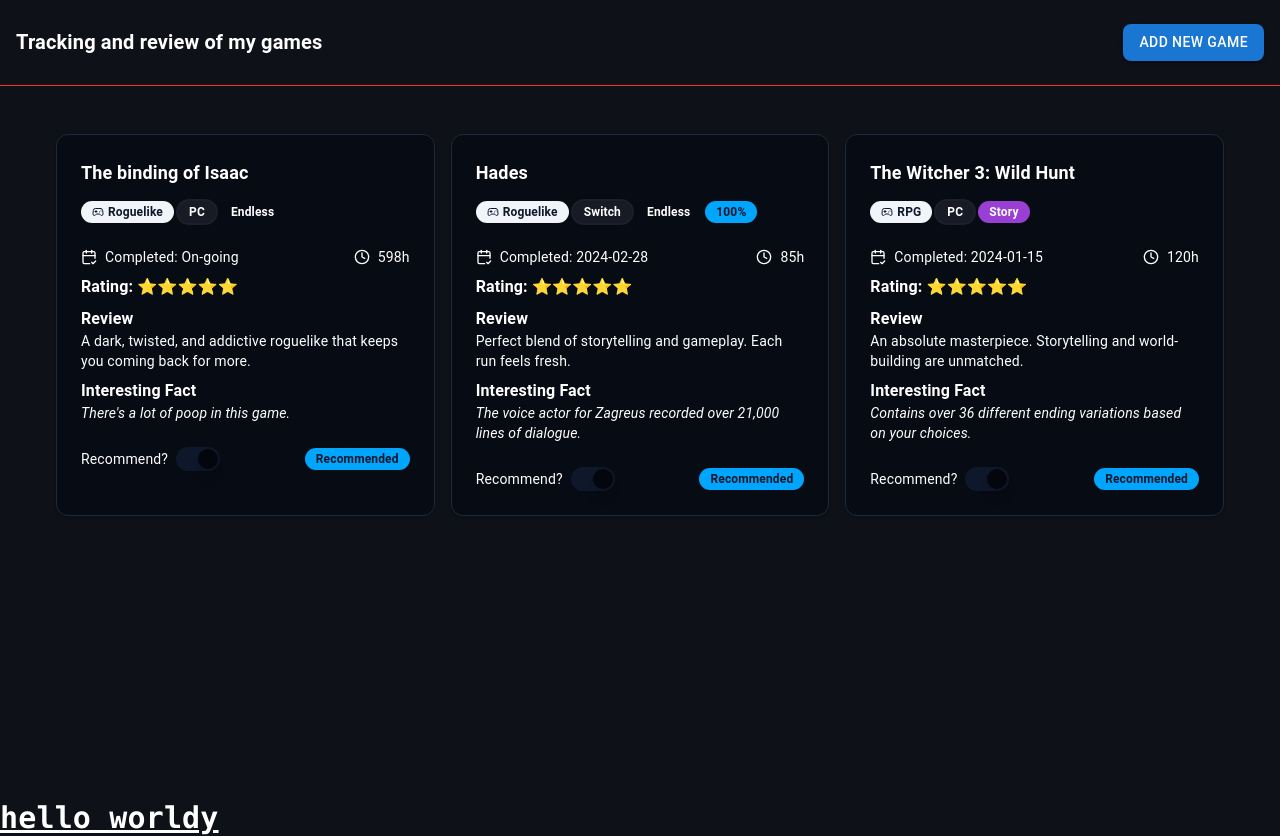
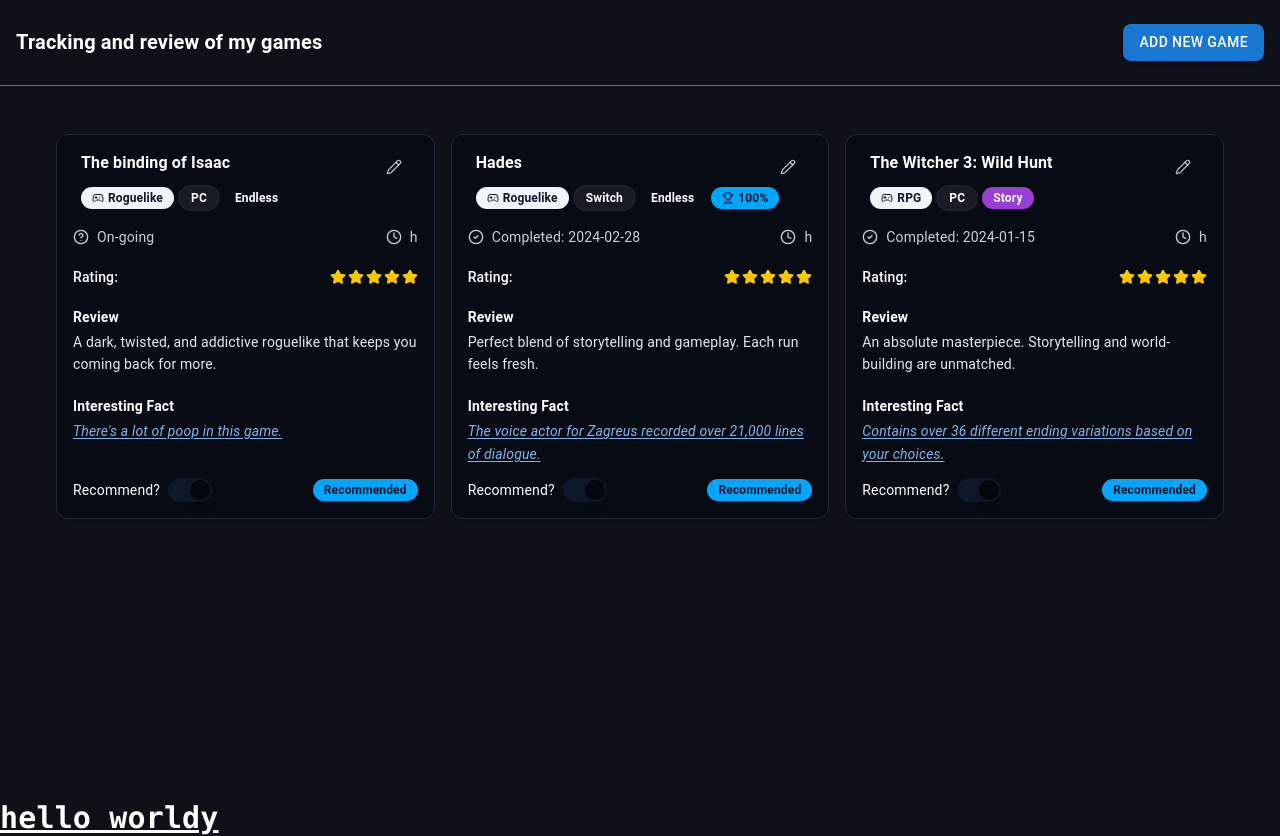
Before and after one commit to Vaahtopahvi/loopy-games, a React (Vite) app: page / in a window 1280 px wide. Built offline with nearby package versions, Linux system fonts and the light colour scheme.

Commit message:
update how the game card with content is displayed

```diff
--- a/src/components/GameCard.tsx
+++ b/src/components/GameCard.tsx
@@ -6,7 +6,7 @@
 } from "../components/ui/card";
 import { Badge } from "../components/ui/badge";
 import { Switch } from "../components/ui/switch";
-import { CalendarCheck2, Clock, Gamepad2 } from "lucide-react";
+import { Clock, Gamepad2, Pencil, CheckCircle2, CircleHelp, Star, Trophy } from "lucide-react";
 import { type Game } from "../types/Game";
 
 const GENRES = [
@@ -44,18 +44,31 @@
 
 export function GameCard({ game }: GameCardProps) {
   return (
-    <Card className="bg-(--bg-card) text-white w-full">
-      <CardHeader>
+    <Card className="bg-(--bg-card) text-white w-full flex flex-col overflow-hidden p-0 gap-0">
+      {/* Header: Cover Image + Badges + Edit Button */}
+      <CardHeader className="pb-3 pt-4">
+        <div className="flex gap-3 items-start">
+          {/* Cover Image */}
           {game.coverImage && (
+            <div className="w-16 h-20 flex-shrink-0">
               <img
                 src={game.coverImage}
                 alt={game.title}
-            className="w-full h-48 object-cover rounded-t-md"
+                className="h-full w-full object-cover rounded-md"
               />
+            </div>
           )}
-        <h2 className="text-lg font-semibold">{game.title}</h2>
-        <div className="flex flex-wrap gap-1 mt-2">
-          <Badge variant="secondary">
+
+          {/* Badges and Edit Button */}
+          <div className="flex-1 flex flex-col gap-1">
+            <div className="flex items-start justify-between">
+              <h2 className="text-base font-semibold">{game.title}</h2>
+              <button className="p-2 rounded-md hover:bg-white/10">
+                <Pencil className="h-4 w-4 text-white/70"/>
+              </button>
+            </div>
+            <div className="flex flex-wrap gap-1.5">
+              <Badge variant="secondary" className="text-xs">
                 <span className="flex items-center gap-1">
                   <Gamepad2 className="h-3 w-3" />
                   {game.genre}
@@ -63,7 +76,7 @@
               </Badge>
               <Badge
                 variant="secondary"
-            className="bg-(--bg-platform) text-white ring-2 ring-gray-500/20"
+                className="bg-(--bg-platform) text-white ring-2 ring-gray-500/20 text-xs"
               >
                 {game.platform}
               </Badge>
@@ -71,45 +84,73 @@
                 variant="default"
                 className={
                   game.gameType === "story"
-                ? "bg-(--badge-story) text-white border-transparent"
-                : "bg-(badge-endless) text-white border-transparent"
+                    ? "bg-(--badge-story) text-white border-transparent text-xs"
+                    : "bg-(badge-endless) text-white border-transparent text-xs"
                 }
               >
                 {game.gameType === "story" ? "Story" : "Endless"}
               </Badge>
               {game.completionist && (
-            <Badge variant="secondary" className="bg-(--badge-completionist)">
+                <Badge variant="secondary" className="bg-(--badge-completionist) text-xs">
+                  <span className="flex items-center gap-1">
+                    <Trophy className="h-3 w-3" />
                     100%
+                  </span>
                 </Badge>
               )}
             </div>
+          </div>
+        </div>
       </CardHeader>
-      <CardContent className="space-y-2">
-        <div className="flex justify-between gap-4 text-sm mb-2">
-          <span className="flex items-center gap-2">
-            <CalendarCheck2 className="w-4 h-4" /> Completed:{" "}
-            {game.completionDate}
+
+      {/* Content: Rating, Review, Fact */}
+      <CardContent className="space-y-5 pt-0 pb-3 flex-1 px-4">
+          <div className="flex items-center justify-between text-sm">
+            <span className="flex items-center gap-2 text-white/80">
+              {game.isOngoing ? (
+                <CircleHelp className="w-4 h-4" />
+              ) : (
+                <CheckCircle2 className="w-4 h-4" />
+              )}
+              {game.isOngoing ? "On-going" : `Completed: ${game.completionDate}`}
             </span>
-          <span className="flex items-center gap-2">
-            <Clock className="w-4 h-4" /> {game.playtime}h
+            <span className="flex items-center gap-2 text-white/80">
+              <Clock className="w-4 h-4" /> {game.playtimeHours}h
             </span>
           </div>
+
+          <div className="flex justify-between">
+            <span className="text-sm font-medium">Rating:</span>
+            <div className="flex items-center gap-0.5" aria-label={`Rating ${game.rating} of 5`}>
+              {Array.from({ length: 5 }).map((_, index) => (
+                <Star
+                  key={index}
+                  className={`w-4 h-4 ${
+                    index < game.rating
+                      ? "fill-yellow-400 text-yellow-400"
+                      : "fill-none text-gray-600"
+                  }`}
+                />
+              ))}
+            </div>
+          </div>
+
           <div>
-          <strong>Rating:</strong> {"⭐".repeat(game.rating)}
+            <strong className="block mb-1 text-sm">Review</strong>
+            <p className="text-sm text-white/90 leading-relaxed">{game.review}</p>
           </div>
-        <div>
-          <strong>Review</strong>
-          <p className="text-sm">{game.review}</p>
-        </div>
+
           {game.interestingFact && (
             <div>
-            <strong>Interesting Fact</strong>
-            <p className="text-sm italic">{game.interestingFact}</p>
+              <strong className="block mb-1 text-sm">Interesting Fact</strong>
+              <p className="text-sm italic text-blue-300/90 underline underline-offset-2 leading-relaxed">
+                {game.interestingFact}
+              </p>
             </div>
           )}
         </CardContent>
 
-      <CardFooter className="flex items-center justify-between">
+        <CardFooter className="flex items-center justify-between pt-0 pb-4 px-4">
           <div className="flex items-center gap-2">
             <span className="text-sm">Recommend?</span>
             <Switch checked={game.recommended} />
```
Lines whose indentation alone changed are shown as unchanged.
